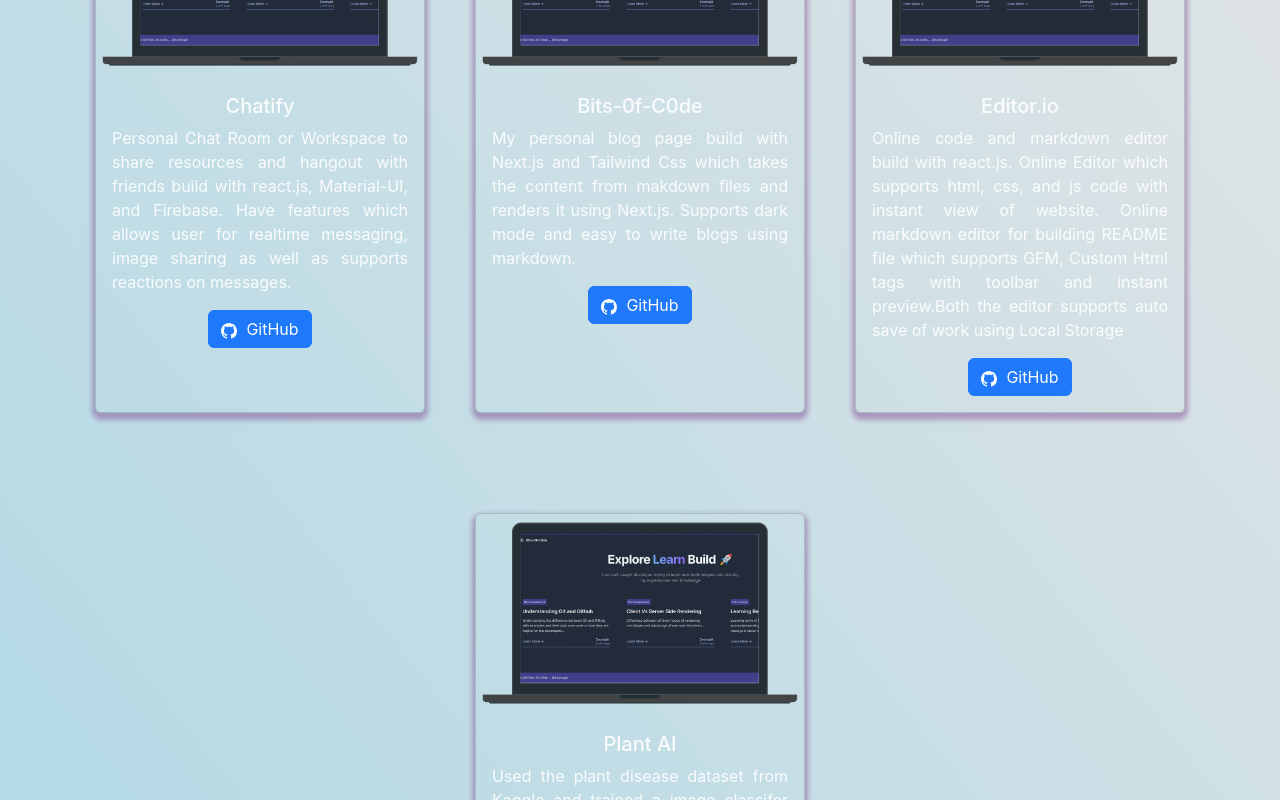
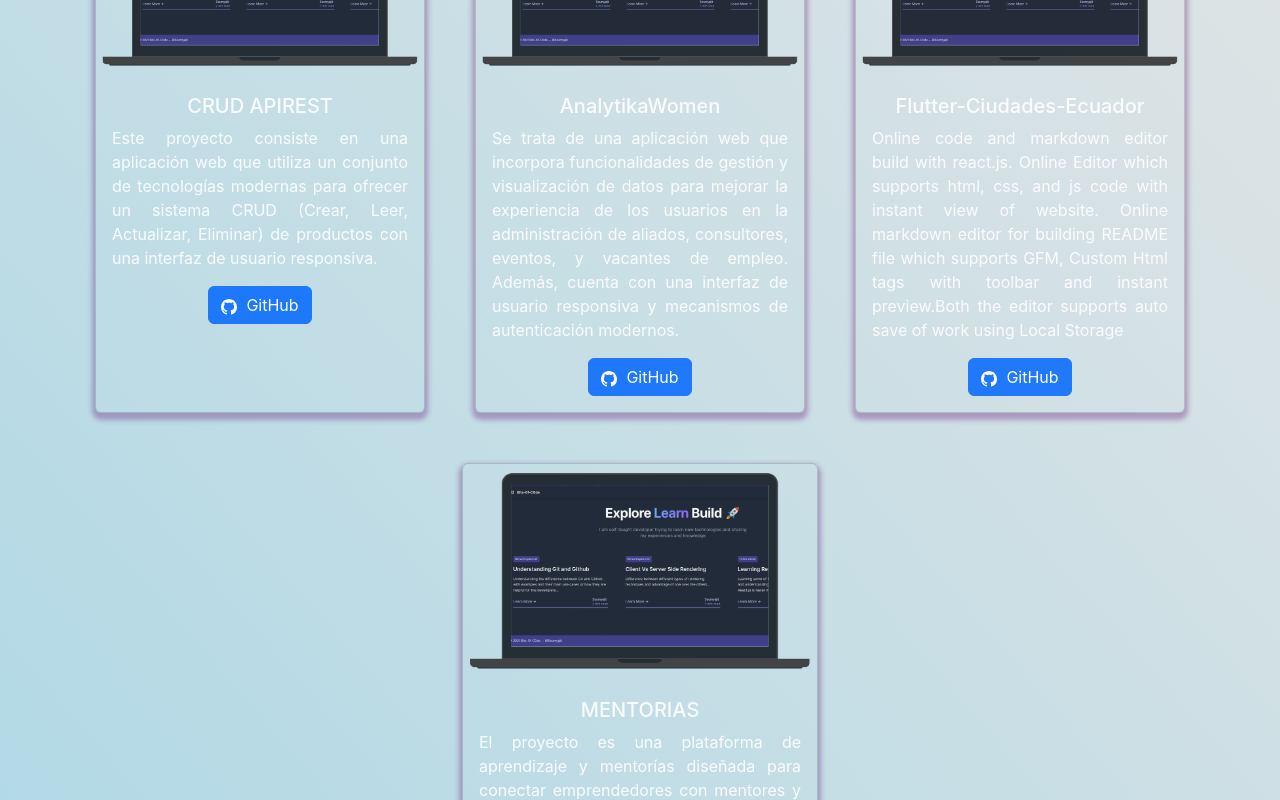
Before and after one commit to joel12sa/portafolio_joel, a React (Create React App) app: page /project in a window 1280 px wide. Shown: the part 420-1220 px from the top of the page. Built offline with nearby package versions, Linux system fonts and the light colour scheme.

Commit message:
New
Deploy and change of routes

```diff
--- a/package.json
+++ b/package.json
@@ -49,7 +49,7 @@
       "last 1 safari version"
     ]
   },
-  "homepage": "https://joel12sa.github.io/portafolio_joel",
+  "homepage": "https://joel12sa.github.io/",
   "devDependencies": {
     "@babel/plugin-proposal-private-property-in-object": "^7.21.11",
     "gh-pages": "^6.2.0"
--- a/src/App.js
+++ b/src/App.js
@@ -24,14 +24,13 @@ function App() {
 
   return (
     <BrowserRouter>
-      {" "}
-      {/* Usar solo BrowserRouter */}
+
       <Preloader load={load} />
       <div className="App" id={load ? "no-scroll" : "scroll"}>
         <Navbar />
         <ScrollToTop />
         <Routes>
-          <Route path="/portafolio_joel" element={<Home />} />
+          <Route path="/" element={<Home />} />
           <Route path="/about" element={<About />} />
           <Route path="/resume" element={<PdfViewer />} />
           <Route path="/project" element={<Projects />} />
--- a/src/components/About/AboutCard.js
+++ b/src/components/About/AboutCard.js
@@ -8,7 +8,7 @@ function AboutCard() {
       <Card.Body>
         <blockquote className="blockquote mb-0">
           <p style={{ textAlign: "justify" }}>
-            Hola a todos, soy <span className="purple">[Joel Sasig]</span> de
+            Hola a todos, soy <span className="purple"> Joel Sasig </span> de
             <span className="purple"> Ecuador.</span>
             <br />
             Soy estudiante de software en la Universidad de las Fuerzas Armadas ESPE.
--- a/src/components/Projects/Projects.js
+++ b/src/components/Projects/Projects.js
@@ -11,7 +11,6 @@ import bitsOfCode from "../../Assests/blog.png";
 function Projects() {
   return (
     <Container fluid className="project-section">
-
       <Container>
         <h1 className="project-heading">
           My Recent <strong className="purple">Works </strong>
@@ -24,9 +23,9 @@ function Projects() {
             <ProjectCard
               imgPath={chatify}
               isBlog={false}
-              title="Chatify"
-              description="Personal Chat Room or Workspace to share resources and hangout with friends build with react.js, Material-UI, and Firebase. Have features which allows user for realtime messaging, image sharing as well as supports reactions on messages."
-              ghLink=""
+              title="CRUD APIREST"
+              description="Este proyecto consiste en una aplicación web que utiliza un conjunto de tecnologías modernas para ofrecer un sistema CRUD (Crear, Leer, Actualizar, Eliminar) de productos con una interfaz de usuario responsiva."
+              ghLink="https://github.com/joel12sa/ProyectoSpringBoot"
               demoLink=""
             />
           </Col>
@@ -35,9 +34,9 @@ function Projects() {
             <ProjectCard
               imgPath={bitsOfCode}
               isBlog={false}
-              title="Bits-0f-C0de"
-              description="My personal blog page build with Next.js and Tailwind Css which takes the content from makdown files and renders it using Next.js. Supports dark mode and easy to write blogs using markdown."
-              ghLink=""
+              title="AnalytikaWomen"
+              description="Se trata de una aplicación web que incorpora funcionalidades de gestión y visualización de datos para mejorar la experiencia de los usuarios en la administración de aliados, consultores, eventos, y vacantes de empleo. Además, cuenta con una interfaz de usuario responsiva y mecanismos de autenticación modernos."
+              ghLink="https://github.com/CarielR/proyectoweb"
               demoLink=""
             />
           </Col>
@@ -46,27 +45,24 @@ function Projects() {
             <ProjectCard
               imgPath={editor}
               isBlog={false}
-              title="Editor.io"
+              title="Flutter-Ciudades-Ecuador"
               description="Online code and markdown editor build with react.js. Online Editor which supports html, css, and js code with instant view of website. Online markdown editor for building README file which supports GFM, Custom Html tags with toolbar and instant preview.Both the editor supports auto save of work using Local Storage"
               ghLink=""
               demoLink=""
             />
           </Col>
 
-          <Col md={4} className="project-card">
+          <Col md={4} className="Prowess">
             <ProjectCard
               imgPath={leaf}
               isBlog={false}
-              title="Plant AI"
-              description="Used the plant disease dataset from Kaggle and trained a image classifer model using 'PyTorch' framework using CNN and Transfer Learning with 38 classes of various plant leaves. The model was successfully able to detect diseased and healthy leaves of 14 unique plants. I was able to achieve an accuracy of 98% by using Resnet34 pretrained model."
-              ghLink=""
+              title="MENTORIAS"
+              description="
+El proyecto es una plataforma de aprendizaje y mentorías diseñada para conectar emprendedores con mentores y recursos útiles que les ayuden a desarrollar sus ideas y proyectos. Está estructurada como un sistema web con una API backend que facilita la gestión de usuarios, productos, mentorías y contenido educativo."
+              ghLink="https://github.com/Modulo-Mentorias-Prowess/web_build_prowess_mentorias"
               demoLink=""
             />
           </Col>
-
-
-
-
         </Row>
       </Container>
     </Container>
--- a/src/components/navbar.js
+++ b/src/components/navbar.js
@@ -61,7 +61,7 @@ function NavBar() {
             <Nav.Item>
               <Nav.Link
                 as={Link}
-                to="/portafolio_joel"
+                to="/"
                 onClick={() => updateExpanded(false)}
               >
                 <AiOutlineHome style={{ marginBottom: "2px" }} /> Home
```
Also changed, not shown: 12 other files (tests, documents, lock files or other folders).
